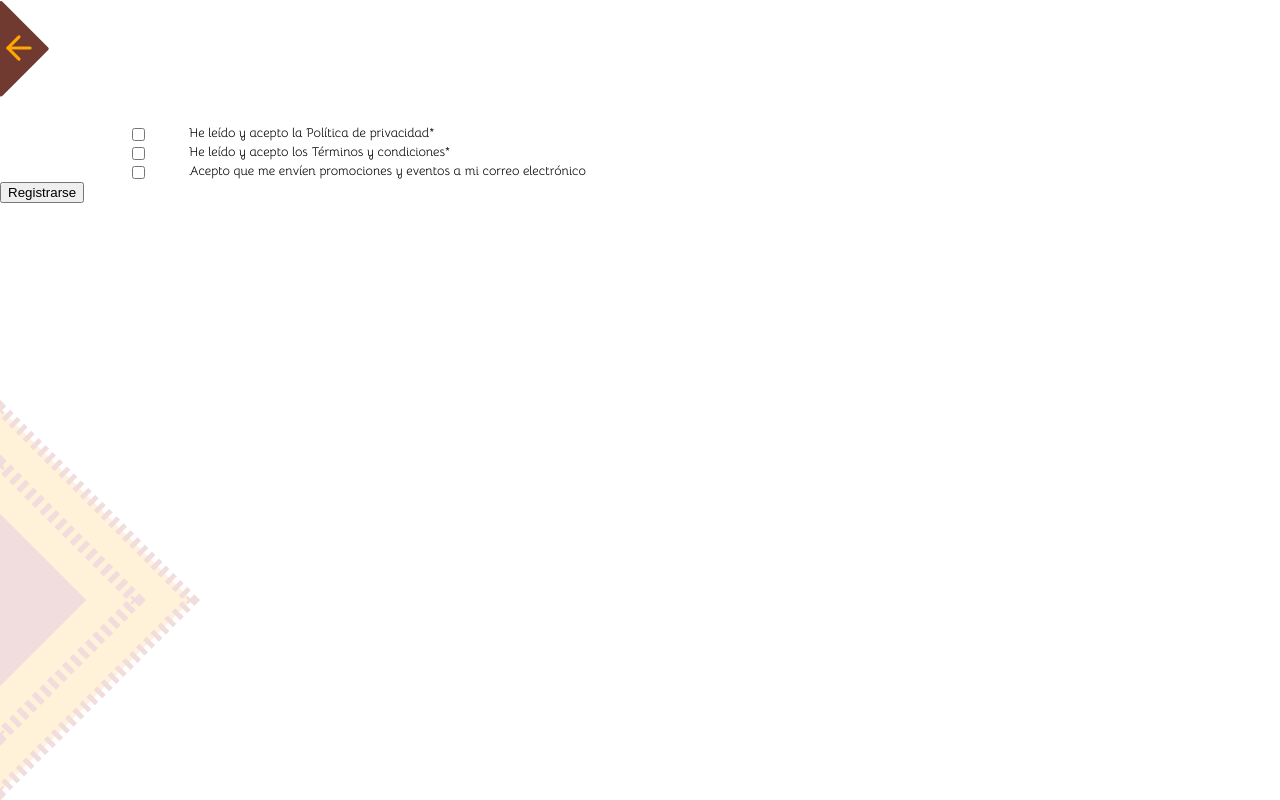
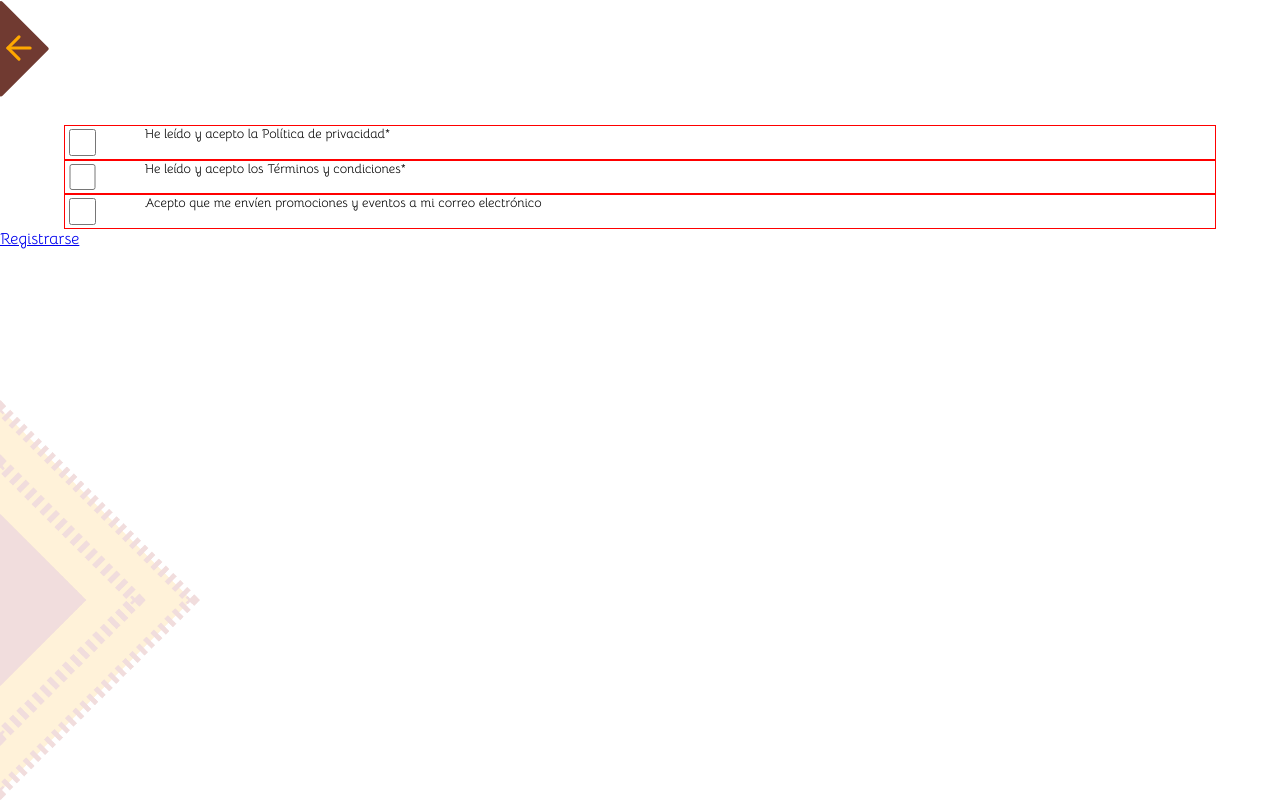
Before and after one commit to Thewilliamg/proyectoFinalExpress, a React (Vite) app: page /signup/register/policy in a window 1280 px wide. Built offline with nearby package versions, Linux system fonts and the light colour scheme; the HTML template or start-up script is replaced by a standard one.

Commit message:
feat: :art: Some changes in structure img and policy style

```diff
--- a/src/pages/signup/register/policy/Policy.jsx
+++ b/src/pages/signup/register/policy/Policy.jsx
@@ -1,7 +1,8 @@
 import { useState } from 'react';
-import backgroundImage_middle from '../../../../img/image_middle_fraction.png';
+import backgroundImage_middle from '/img/image_middle_fraction.png';
 import GoBackArrow from '../../../../../src/pages/components/backArrow';
 import './policy.css';
+import { Link } from 'react-router-dom';
 
 export default function Policy() {
     const [isChecked1, setIsChecked1] = useState(false); //checkbox 1
@@ -23,11 +24,12 @@ export default function Policy() {
 
     return (
     <div className="container-policy">
-        <GoBackArrow />
+        <Link to='/signup/register'><GoBackArrow /></Link>
         <div className="checkboxes-policy">
 
             <label className="checkbox-container-policy">
                 <input
+                className='checkbox-policy-input'
                 type="checkbox"
                 checked={isChecked1}
                 onChange={handleCheckboxChange1}
@@ -38,6 +40,7 @@ export default function Policy() {
 
             <label className="checkbox-container-policy">
                 <input
+                className='checkbox-policy-input'
                 type="checkbox"
                 checked={isChecked2}
                 onChange={handleCheckboxChange2}
@@ -45,9 +48,11 @@ export default function Policy() {
                 <span className="checkmark-policy"></span>
                 He leído y acepto los Términos y condiciones*
             </label>
-
+            <div>
+            </div>
             <label className="checkbox-container-policy">
                 <input
+                className='checkbox-policy-input'
                 type="checkbox"
                 checked={isChecked3}
                 onChange={handleCheckboxChange3}
@@ -58,7 +63,9 @@ export default function Policy() {
             </label>
         </div>
         <div className="register-button">
-            <button>Registrarse</button>
+            <Link to="/login" className="linkme">
+                Registrarse
+            </Link>
         </div>
         <div className="background-img-1">
             <img src={backgroundImage_middle} alt="img_background" />
--- a/src/pages/signup/register/policy/policy.css
+++ b/src/pages/signup/register/policy/policy.css
@@ -14,7 +14,7 @@
 .checkboxes-policy {
     display: flex;
     flex-direction: column;
-    width: 80%;
+    width: 90%;
     align-self: center;
 }
 
@@ -23,4 +23,17 @@
     font-size: 80%;
     font-family: 'Bellota', sans-serif;
     gap: 2%;
+    border:1px solid red;
 }
+
+.checkbox-policy-input {
+    width: 2em;
+    height: 2em;
+    accent-color:white;
+    border: 5px solid green;
+    border-radius: 0.8rem;
+}
+
+input[type="checkbox"]:checked {
+    box-shadow: 0 0 0 3px hotpink;
+}
```
Also changed, not shown: public/img/image_middle_fraction.png (renamed from src/img/image_middle_fraction.png).
